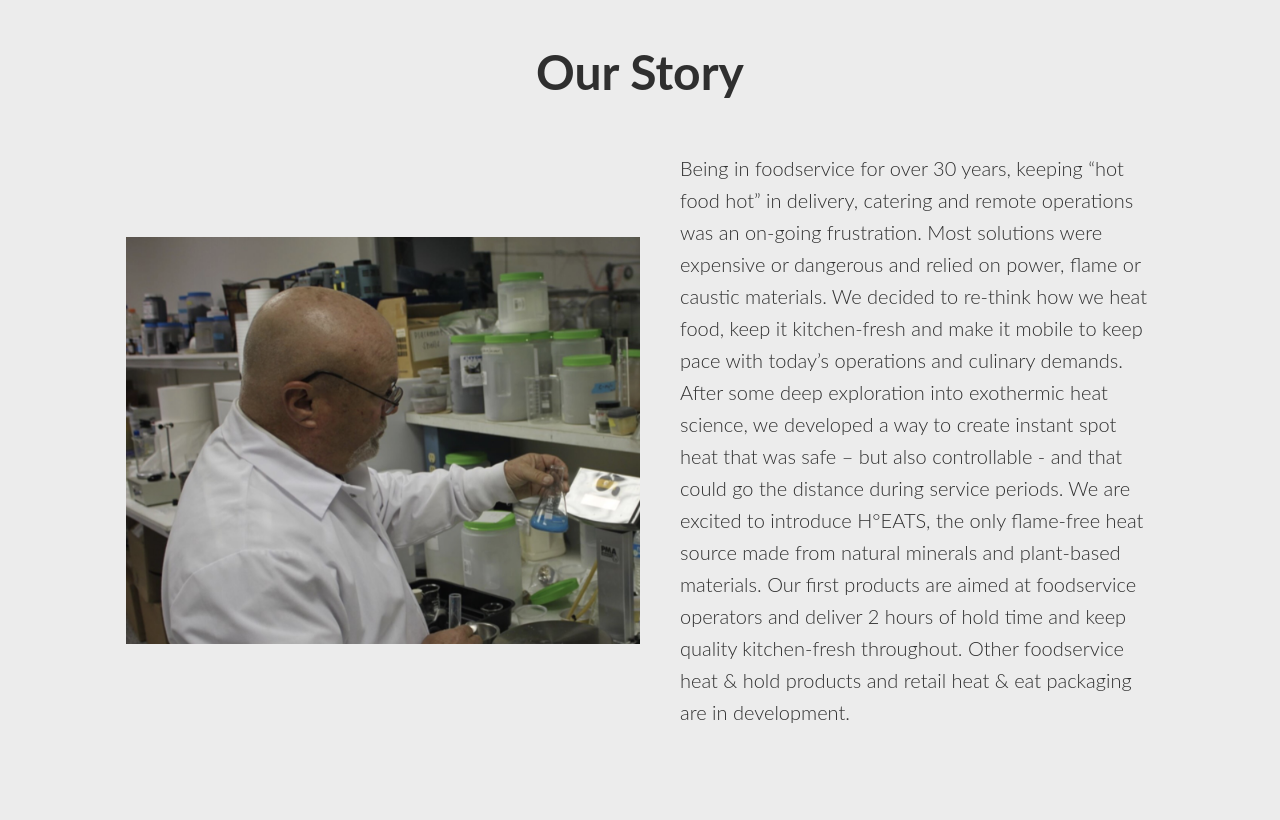
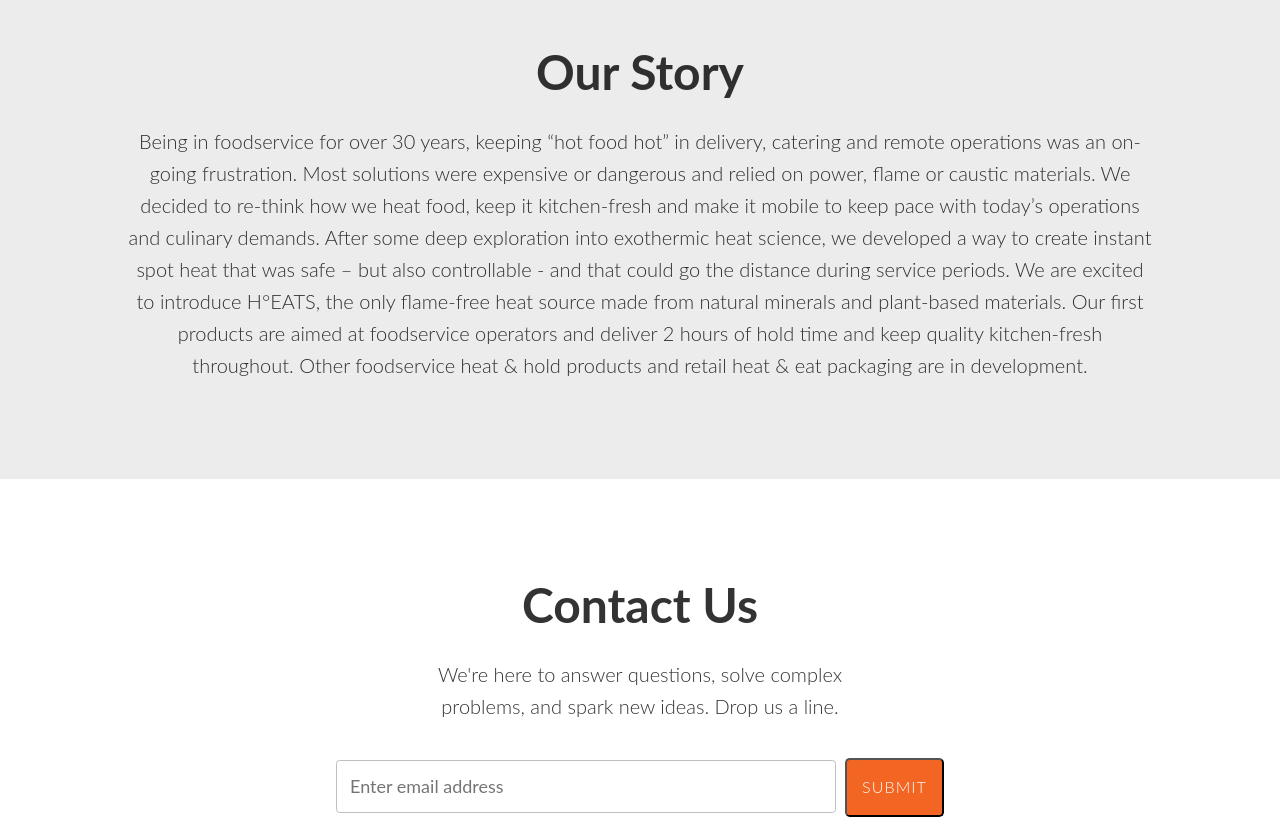
Before and after one commit to Michelee/heats, a Gatsby site: page / in a window 1280 px wide. Shown: the part 2540-3360 px from the top of the page. Built offline with nearby package versions, Linux system fonts and the light colour scheme; Gatsby itself is replaced by a stand-in of ours.

Commit message:
update our story

```diff
--- a/src/pages/index.js
+++ b/src/pages/index.js
@@ -9,7 +9,6 @@
 import Product2 from '../images/product-2.jpg'
 import Product3 from '../images/product-3.jpg'
 import HeatsFile from '../assets/Heats Product Information.pdf'
-import OurStoryImg from '../images/our-story.png'
 import '../styles/pages/index.scss'
 
 const applicationsItems = [
@@ -68,12 +67,9 @@
       </div>
       <div name="about" className="about section">
         <h2>Our Story</h2>
-        <div className="inline-content">
-          <img src={OurStoryImg} alt="our-story" />
-          <p>Being in foodservice for over 30 years, keeping “hot food hot” in delivery, catering and remote operations was an on-going frustration. Most solutions were expensive or dangerous and relied on power, flame or caustic materials.
+        <p>Being in foodservice for over 30 years, keeping “hot food hot” in delivery, catering and remote operations was an on-going frustration. Most solutions were expensive or dangerous and relied on power, flame or caustic materials.
           We decided to re-think how we heat food, keep it kitchen-fresh and make it mobile to keep pace with today’s operations and culinary demands. After some deep exploration into exothermic heat science, we developed a way to create instant spot heat that was safe – but also controllable - and that could go the distance during service periods.
           We are excited to introduce H°EATS, the only flame-free heat source made from natural minerals and plant-based materials.  Our first products are aimed at foodservice operators and deliver 2 hours of hold time and keep quality kitchen-fresh throughout. Other foodservice heat & hold products and retail heat & eat packaging are in development.</p>
-        </div>
       </div>
       <div name="contact" className="contact section">
         <h2>Contact Us</h2>
--- a/src/styles/pages/index.scss
+++ b/src/styles/pages/index.scss
@@ -153,16 +153,9 @@
     text-align: center;
     background-color: #ECECEC;
 
-    .inline-content {
-      display: flex;
-      align-items: center;
-      margin-top: 3em;
-    }
-
     p {
-      margin-left: 2em;
       max-width: 1200px;
-      text-align: left;
+      text-align: center;
     }
 
     img {
```
